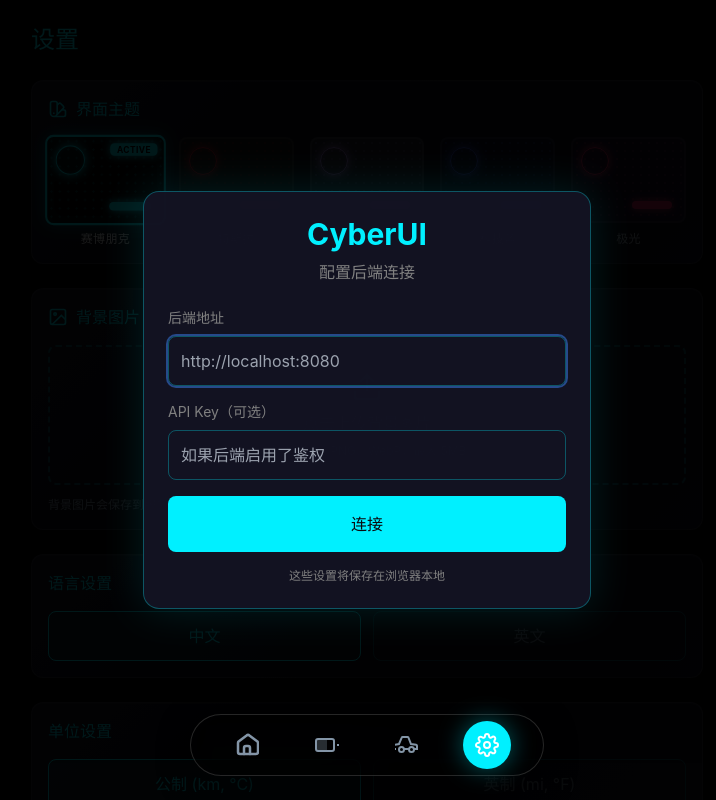
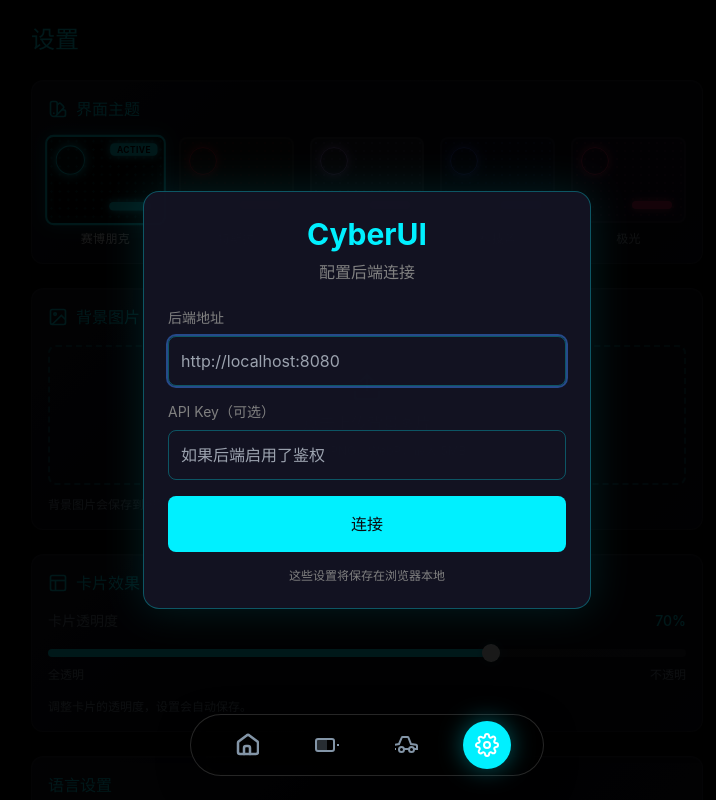
Before and after one commit to DeaglePC/TeslamateCyberUI, a React (Vite) app in the folder frontend/: page /settings in a window 1280 px wide. Shown: the top 800 px of the page, without its empty margins (273-989 px from the left). Built offline with nearby package versions, Linux system fonts and the light colour scheme.

Commit message:
settings

```diff
--- a/frontend/src/components/Layout.tsx
+++ b/frontend/src/components/Layout.tsx
@@ -51,7 +51,7 @@ function SettingsIcon({ className }: { className?: string }) {
 const SWIPE_TABS = ['/', '/charges', '/drives', '/settings'];
 
 export default function Layout() {
-  const { theme, language, backgroundImage } = useSettingsStore();
+  const { theme, language, backgroundImage, cardOpacity } = useSettingsStore();
   const { t } = useTranslation(language);
   const location = useLocation();
   const navigate = useNavigate();
@@ -61,6 +61,24 @@ export default function Layout() {
 
   // 如果有背景图片，Layout 使用透明背景
   const hasBackground = !!backgroundImage;
+
+  // 设置全局 CSS 变量，让 .glass 类也能响应设置
+  useEffect(() => {
+    // cardOpacity: 0 = 全透明, 100 = 完全不透明
+    const alpha = cardOpacity / 100;
+
+    document.documentElement.style.setProperty('--card-opacity', String(alpha));
+
+    // 背景色：使用 alpha 直接控制透明度
+    document.documentElement.style.setProperty('--card-bg-start', `rgba(30, 30, 50, ${alpha})`);
+    document.documentElement.style.setProperty('--card-bg-mid', `rgba(20, 20, 35, ${alpha * 0.85})`);
+    document.documentElement.style.setProperty('--card-bg-end', `rgba(25, 25, 45, ${alpha * 0.93})`);
+
+    // glass-strong 使用相同逻辑
+    document.documentElement.style.setProperty('--card-strong-bg-start', `rgba(35, 35, 60, ${alpha})`);
+    document.documentElement.style.setProperty('--card-strong-bg-mid', `rgba(25, 25, 45, ${alpha * 0.94})`);
+    document.documentElement.style.setProperty('--card-strong-bg-end', `rgba(30, 30, 55, ${alpha * 0.96})`);
+  }, [cardOpacity]);
 
 
 
--- a/frontend/src/index.css
+++ b/frontend/src/index.css
@@ -17,6 +17,16 @@
   --theme-bg-dark: #282a36;
   --theme-bg-tech: #0b132b;
   --theme-bg-aurora: #18122B;
+
+  /* 卡片效果 CSS 变量（默认值，对应 70% 透明度） */
+  --card-blur: 16px;
+  --card-opacity: 0.7;
+  --card-bg-start: rgba(30, 30, 50, 0.7);
+  --card-bg-mid: rgba(20, 20, 35, 0.595);
+  --card-bg-end: rgba(25, 25, 45, 0.651);
+  --card-strong-bg-start: rgba(35, 35, 60, 0.7);
+  --card-strong-bg-mid: rgba(25, 25, 45, 0.658);
+  --card-strong-bg-end: rgba(30, 30, 55, 0.672);
 }
 
 * {
@@ -50,14 +60,14 @@ body {
   overflow-x: hidden;
 }
 
-/* 渐变毛玻璃效果 */
+/* 渐变毛玻璃效果 - 使用 CSS 变量实现动态调整 */
 .glass {
   background: linear-gradient(135deg,
-      rgba(30, 30, 50, 0.7) 0%,
-      rgba(20, 20, 35, 0.6) 50%,
-      rgba(25, 25, 45, 0.65) 100%);
-  backdrop-filter: blur(16px) saturate(180%);
-  -webkit-backdrop-filter: blur(16px) saturate(180%);
+      var(--card-bg-start) 0%,
+      var(--card-bg-mid) 50%,
+      var(--card-bg-end) 100%);
+  backdrop-filter: blur(var(--card-blur)) saturate(180%);
+  -webkit-backdrop-filter: blur(var(--card-blur)) saturate(180%);
   border: 1px solid rgba(255, 255, 255, 0.08);
   box-shadow:
     0 8px 32px rgba(0, 0, 0, 0.3),
@@ -66,11 +76,11 @@ body {
 
 .glass-strong {
   background: linear-gradient(145deg,
-      rgba(35, 35, 60, 0.85) 0%,
-      rgba(25, 25, 45, 0.8) 50%,
-      rgba(30, 30, 55, 0.82) 100%);
-  backdrop-filter: blur(24px) saturate(200%);
-  -webkit-backdrop-filter: blur(24px) saturate(200%);
+      var(--card-strong-bg-start) 0%,
+      var(--card-strong-bg-mid) 50%,
+      var(--card-strong-bg-end) 100%);
+  backdrop-filter: blur(calc(var(--card-blur) * 1.5)) saturate(200%);
+  -webkit-backdrop-filter: blur(calc(var(--card-blur) * 1.5)) saturate(200%);
   border: 1px solid rgba(255, 255, 255, 0.12);
   box-shadow:
     0 12px 40px rgba(0, 0, 0, 0.4),
@@ -81,10 +91,10 @@ body {
 .glass-gradient {
   position: relative;
   background: linear-gradient(135deg,
-      rgba(30, 30, 50, 0.7) 0%,
-      rgba(20, 20, 35, 0.6) 100%);
-  backdrop-filter: blur(16px) saturate(180%);
-  -webkit-backdrop-filter: blur(16px) saturate(180%);
+      var(--card-bg-start) 0%,
+      var(--card-bg-mid) 100%);
+  backdrop-filter: blur(var(--card-blur)) saturate(180%);
+  -webkit-backdrop-filter: blur(var(--card-blur)) saturate(180%);
   border: none;
   box-shadow:
     0 8px 32px rgba(0, 0, 0, 0.3),
@@ -310,3 +320,55 @@ body {
   will-change: opacity, transform;
   backface-visibility: hidden;
 }
+
+/* Range slider 滑块样式 */
+input[type="range"] {
+  -webkit-appearance: none;
+  appearance: none;
+  height: 8px;
+  border-radius: 4px;
+  outline: none;
+}
+
+input[type="range"]::-webkit-slider-thumb {
+  -webkit-appearance: none;
+  appearance: none;
+  width: 18px;
+  height: 18px;
+  border-radius: 50%;
+  background: #fff;
+  cursor: pointer;
+  box-shadow: 0 2px 6px rgba(0, 0, 0, 0.3), 0 0 10px rgba(0, 240, 255, 0.3);
+  transition: transform 0.15s ease, box-shadow 0.15s ease;
+}
+
+input[type="range"]::-webkit-slider-thumb:hover {
+  transform: scale(1.1);
+  box-shadow: 0 2px 8px rgba(0, 0, 0, 0.4), 0 0 15px rgba(0, 240, 255, 0.5);
+}
+
+input[type="range"]::-webkit-slider-thumb:active {
+  transform: scale(0.95);
+}
+
+input[type="range"]::-moz-range-thumb {
+  width: 18px;
+  height: 18px;
+  border-radius: 50%;
+  background: #fff;
+  cursor: pointer;
+  border: none;
+  box-shadow: 0 2px 6px rgba(0, 0, 0, 0.3), 0 0 10px rgba(0, 240, 255, 0.3);
+  transition: transform 0.15s ease, box-shadow 0.15s ease;
+}
+
+input[type="range"]::-moz-range-thumb:hover {
+  transform: scale(1.1);
+  box-shadow: 0 2px 8px rgba(0, 0, 0, 0.4), 0 0 15px rgba(0, 240, 255, 0.5);
+}
+
+input[type="range"]::-moz-range-track {
+  height: 8px;
+  border-radius: 4px;
+  background: rgba(255, 255, 255, 0.1);
+}
--- a/frontend/src/pages/Settings.tsx
+++ b/frontend/src/pages/Settings.tsx
@@ -10,7 +10,8 @@ export default function SettingsPage() {
     theme, setTheme, unit, setUnit, language, setLanguage,
     amapKey, setAmapKey, baseUrl, setBaseUrl, apiKey, setApiKey,
     mapType, setMapType,
-    backgroundImage, uploadBackgroundImage, deleteBackgroundImage
+    backgroundImage, uploadBackgroundImage, deleteBackgroundImage,
+    cardOpacity, setCardOpacity
   } = useSettingsStore();
   const { t } = useTranslation(language);
   const [testing, setTesting] = useState(false);
@@ -335,6 +336,54 @@ export default function SettingsPage() {
         </p>
       </Card>
 
+      {/* Card Effect Settings */}
+      <Card>
+        <div className="flex items-center gap-2 mb-4">
+          <svg className="w-5 h-5" viewBox="0 0 24 24" fill="none" stroke={colors.primary} strokeWidth="2">
+            <rect x="3" y="3" width="18" height="18" rx="2" />
+            <path d="M3 9h18" />
+            <path d="M9 21V9" />
+          </svg>
+          <h3 className="font-semibold" style={{ color: colors.primary }}>
+            {language === 'zh' ? '卡片效果' : 'Card Effect'}
+          </h3>
+        </div>
+
+        {/* 透明度 */}
+        <div>
+          <div className="flex justify-between items-center mb-2">
+            <label className="text-sm" style={{ color: colors.muted }}>
+              {language === 'zh' ? '卡片透明度' : 'Card Opacity'}
+            </label>
+            <span className="text-sm font-medium" style={{ color: colors.primary }}>
+              {cardOpacity}%
+            </span>
+          </div>
+          <input
+            type="range"
+            min="0"
+            max="100"
+            value={cardOpacity}
+            onChange={(e) => setCardOpacity(parseInt(e.target.value))}
+            className="w-full h-2 rounded-lg appearance-none cursor-pointer"
+            style={{
+              background: `linear-gradient(to right, ${colors.primary} 0%, ${colors.primary} ${cardOpacity}%, rgba(255,255,255,0.1) ${cardOpacity}%, rgba(255,255,255,0.1) 100%)`,
+            }}
+          />
+          <div className="flex justify-between text-xs mt-1" style={{ color: colors.muted }}>
+            <span>{language === 'zh' ? '全透明' : 'Transparent'}</span>
+            <span>{language === 'zh' ? '不透明' : 'Opaque'}</span>
+          </div>
+        </div>
+
+        {/* 说明 */}
+        <p className="text-xs mt-4" style={{ color: colors.muted }}>
+          {language === 'zh'
+            ? '调整卡片的透明度，设置会自动保存。'
+            : 'Adjust card opacity. Settings are saved automatically.'}
+        </p>
+      </Card>
+
       {/* Language Settings */}
       <Card>
         <h3 className="font-semibold mb-4" style={{ color: colors.primary }}>{t('languageSettings')}</h3>
--- a/frontend/src/store/settings.ts
+++ b/frontend/src/store/settings.ts
@@ -18,6 +18,7 @@ interface SettingsState {
   mapType: MapType;
   backgroundImage: string;  // Base64 格式的背景图片
   backgroundLoaded: boolean; // 标记背景图片是否已加载
+  cardOpacity: number;  // 卡片透明度 (0-100)
   setTheme: (theme: ThemeType) => void;
   setUnit: (unit: UnitType) => void;
   setLanguage: (language: LanguageType) => void;
@@ -27,6 +28,7 @@ interface SettingsState {
   setApiKey: (key: string) => void;
   setMapType: (mapType: MapType) => void;
   setBackgroundImage: (image: string) => void;
+  setCardOpacity: (opacity: number) => void;
   uploadBackgroundImage: (image: string) => Promise<void>;
   deleteBackgroundImage: () => Promise<void>;
   fetchRemoteSettings: () => Promise<void>;
@@ -46,6 +48,7 @@ export const useSettingsStore = create<SettingsState>()(
       mapType: 'openstreet',  // 默认使用开源地图，无需配置
       backgroundImage: '',
       backgroundLoaded: false,
+      cardOpacity: 70,  // 默认透明度 70%
       setTheme: (theme) => {
         set({ theme });
         settingsApi.update('theme', theme).catch(() => { });
@@ -70,6 +73,10 @@ export const useSettingsStore = create<SettingsState>()(
         settingsApi.update('mapType', mapType).catch(() => { });
       },
       setBackgroundImage: (image) => set({ backgroundImage: image }),
+      setCardOpacity: (opacity) => {
+        set({ cardOpacity: opacity });
+        settingsApi.update('cardOpacity', String(opacity)).catch(() => { });
+      },
       uploadBackgroundImage: async (image) => {
         await backgroundApi.upload(image);
         set({ backgroundImage: image });
@@ -103,6 +110,7 @@ export const useSettingsStore = create<SettingsState>()(
             language: (settings.language as LanguageType) || prev.language,
             amapKey: settings.amapKey || prev.amapKey,
             mapType: (settings.mapType as MapType) || prev.mapType,
+            cardOpacity: settings.cardOpacity ? parseInt(settings.cardOpacity) : prev.cardOpacity,
           }));
 
           // 同时获取背景图片
@@ -124,6 +132,7 @@ export const useSettingsStore = create<SettingsState>()(
         baseUrl: state.baseUrl,
         apiKey: state.apiKey,
         mapType: state.mapType,
+        cardOpacity: state.cardOpacity,
         // backgroundImage 不保存到 localStorage
       }),
       onRehydrateStorage: () => (state) => {
```
